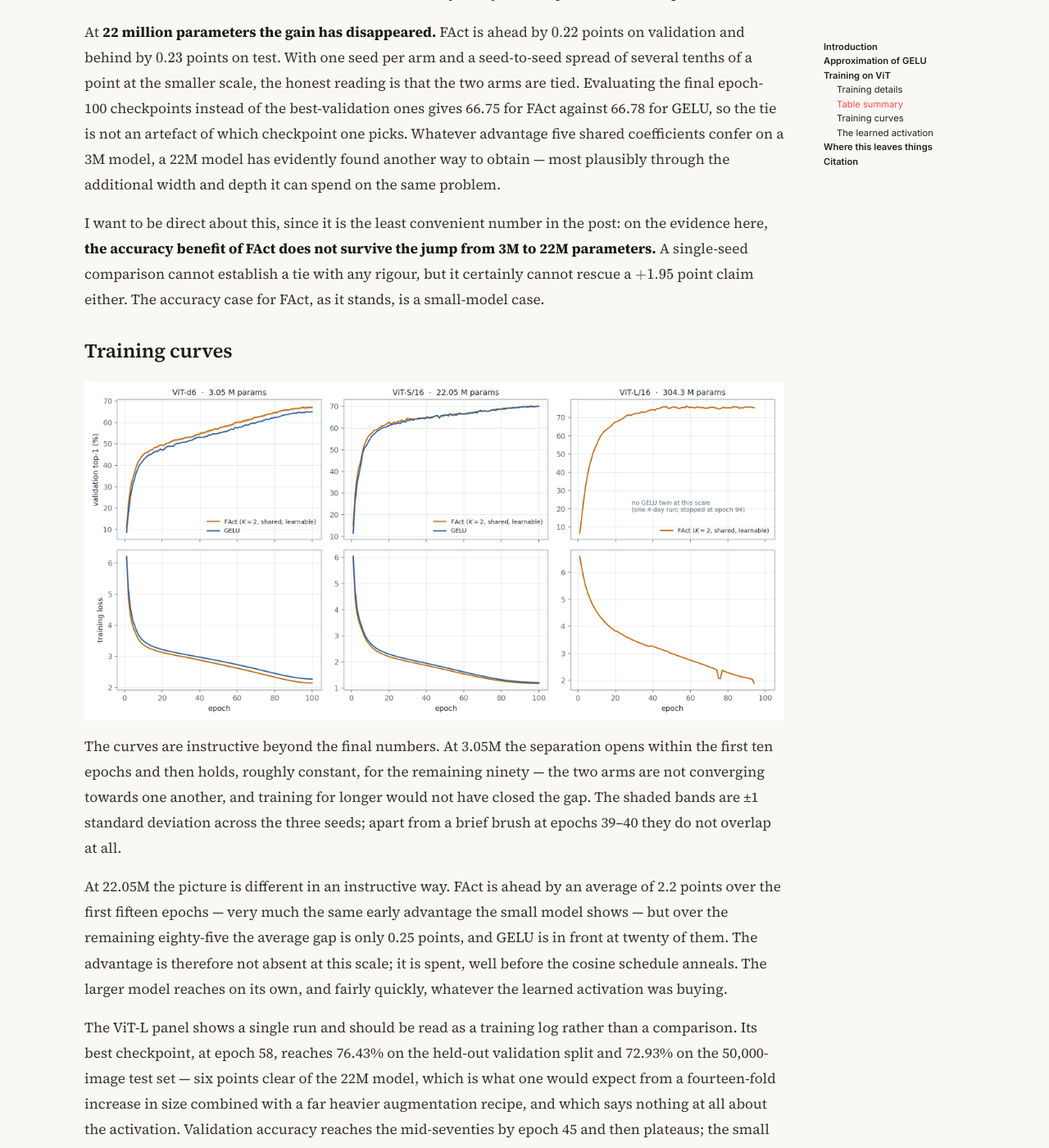
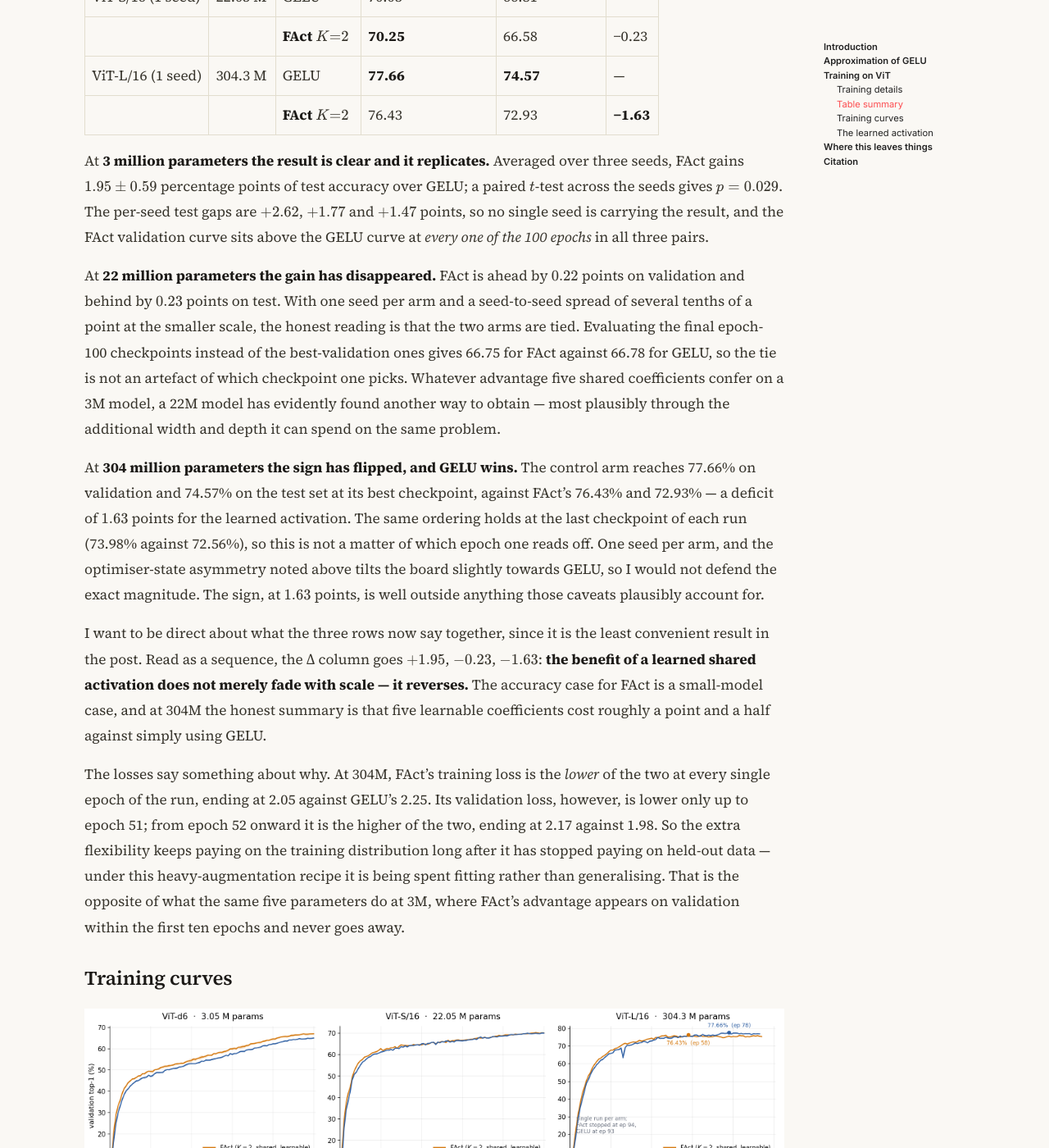
Before and after one commit to Arunprakash-A/Arunprakash-a.github.io, a Jekyll site: the page built from _posts/2026-11-07-FAct-Fourier-Activation.md, in a window 1280 px wide and 1400 px high, scrolled down 6097 px. Shown: the whole window at 82% size. Built offline with Jekyll 4.4.1, drawn with Linux system fonts in a browser that asks for light colours; nearby versions of some CDN libraries; formulas are drawn with MathJax 3; some of the changed text lies outside the part shown.

Commit message:
Add the 304M GELU control arm to the FAct post
The ViT-L/16 comparison that the post listed as missing has now run: a
GELU twin matched to the learnable-FAct arm on geometry, data split,
seed, batch size, learning rate, schedule and the heavy-augmentation
recipe, differing only in the activation.

It wins. Best-checkpoint test top-1 is 74.57% for GELU against 72.93%
for FAct, so the test-set delta across the three scales now reads
+1.95 / -0.23 / -1.63: the benefit of a learned shared activation does
not merely fade with scale, it reverses.

- results table gains a 304M GELU row; prose reports the reversal and
  the epoch-65 crossover, and traces it to FAct ending with the lower
  training loss at every epoch but the higher validation loss from
  epoch 52 on
- regenerated training-curves-three-scales.png with both arms in the
  304M panel
- replaced the "no twin, question remains open" caveat with the real
  one: FAct's six resumptions restarted AdamW's moments from zero while
  GELU's three did not, which favours GELU and makes the gap an upper
  bound
- the shape result is unchanged and now explicitly flagged as not
  contingent on which arm won

Co-Authored-By: Claude Opus 5 <noreply@anthropic.com>

```diff
--- a/_posts/2026-11-07-FAct-Fourier-Activation.md
+++ b/_posts/2026-11-07-FAct-Fourier-Activation.md
@@ -3,7 +3,7 @@ title: "FAct (Fourier Activation)"
 date: 2026-11-07
 tags: [Deep-Learning, Research, Transformers]
 mathjax: true
-excerpt: "A single activation written as a truncated Fourier series, shared by every block of a Vision Transformer and learned on ImageNet-1K — at 3 million, 22 million and 304 million parameters."
+excerpt: "A single activation written as a truncated Fourier series, shared by every block of a Vision Transformer and learned on ImageNet-1K. Against matched GELU twins at 3M, 22M and 304M parameters it wins, ties, and then loses — while learning the same curve every time."
 ---
 
 Nearly every architecture we build begins with a decision that is almost never
@@ -118,15 +118,15 @@ place to sit — not from a faithful reproduction of GELU.
 ## Training on ViT
 
 I trained three Vision Transformers on ImageNet-1K, spanning two orders of magnitude
-in size, with the globally shared $K=2$ FAct in place of GELU in every FFN. At the two
-smaller scales a GELU-activated twin was trained under an identical configuration, so
-the activation is the only difference between the arms.
+in size, with the globally shared $K=2$ FAct in place of GELU in every FFN. At every
+scale a GELU-activated twin was trained under an identical configuration, so the
+activation is the only difference between the arms.
 
 ### Training details
 
 | | **ViT-d6** | **ViT-S/16** | **ViT-L/16** |
 |---|---|---|---|
-| Parameters (FAct / GELU) | 3,048,237 / 3,048,232 | 22,050,669 / 22,050,664 | 304,326,637 / — |
+| Parameters (FAct / GELU) | 3,048,237 / 3,048,232 | 22,050,669 / 22,050,664 | 304,326,637 / 304,326,632 |
 | Depth · embed · heads | 6 · 192 · 6 | 12 · 384 · 6 | 24 · 1024 · 16 |
 | Patch · resolution | 16 · 224² | 16 · 224² | 16 · 224² |
 | Optimiser | AdamW | AdamW | AdamW |
@@ -134,10 +134,10 @@ the activation is the only difference between the arms.
 | Weight decay | 0.05 | 0.05 | 0.05 |
 | Warm-up / schedule | 5 ep · cosine | 5 ep · cosine | 2 ep · cosine |
 | Batch size | 256 | 512 | 64 |
-| Epochs | 100 | 100 | 100 scheduled, stopped at 94 |
+| Epochs | 100 | 100 | 100 scheduled; FAct stopped at 94, GELU at 93 |
 | Augmentation | RRC(0.5–1.0) + flip | RRC(0.5–1.0) + flip | heavy: RandAugment(2,9) + RandomErasing(0.25) + RRC(0.08–1.0) + mixup 0.8 / CutMix 1.0 |
 | Seeds | 3 | 1 | 1 |
-| Wall-clock (per run)† | ≈ 19–27 h | ≈ 43 h | ≈ 3.7 days |
+| Wall-clock (per run)† | ≈ 19–27 h | ≈ 43 h | ≈ 3.2–3.7 days |
 
 † Wall-clock is quoted only to convey the scale of each run. These were shared
 machines with varying contention, so the figures are not a like-for-like timing
@@ -150,14 +150,25 @@ training set as the validation split, and the official 50,000-image ImageNet val
 set used strictly as a held-out test set. Every accuracy reported as "test" below is
 measured on those 50,000 images.
 
-One caveat must be registered at the outset, since it governs how much the three rows
-may be compared with each other. **This is not a controlled scaling study.** The ViT-L
-run differs from the two smaller runs in learning rate, batch size and augmentation
-recipe, all of which were chosen to make a 304M model trainable from scratch within a
-reasonable wall-clock budget rather than to hold the comparison fixed. It also has no
-GELU twin — a second four-day run was not affordable. The ViT-L row therefore answers
-"what shape does a large model learn on this data?" and not "does FAct beat GELU at
-304M?". The latter question remains open.
+Two caveats must be registered at the outset, since they govern how much the three rows
+may be compared with each other.
+
+**This is not a controlled scaling study.** The ViT-L run differs from the two smaller
+runs in learning rate, batch size and augmentation recipe, all of which were chosen to
+make a 304M model trainable from scratch within a reasonable wall-clock budget rather
+than to hold the comparison fixed. Comparisons *down* the table — 3M against 304M — are
+therefore confounded; comparisons *within* a column, FAct against its GELU twin, are not.
+
+**The 304M pair has one asymmetry I could not remove after the fact.** Both arms were
+carried across 24-hour scheduler windows by stopping and resubmitting from the latest
+checkpoint. The FAct run was launched before I had added optimiser state to the
+checkpoint format, so each of its six resumptions restarted AdamW's moments from zero;
+the GELU run, launched ten days later, resumed its moments properly across three
+restarts. That difference favours GELU at every window boundary, and it is not
+recoverable without re-running four days of training. It is small — the moments rebuild
+within a few hundred steps of a 19,861-step epoch — but it is real, and it points the
+same way as the result below, so the 304M gap should be read as an upper bound on
+GELU's advantage rather than a point estimate.
 
 ### Table summary
 
@@ -167,7 +178,8 @@ GELU twin — a second four-day run was not affordable. The ViT-L row therefore
 | | | **FAct** $K{=}2$ | **67.15 ± 0.65** | **64.47 ± 0.59** | **+1.95** |
 | ViT-S/16 (1 seed) | 22.05 M | GELU | 70.03 | 66.81 | — |
 | | | **FAct** $K{=}2$ | **70.25** | 66.58 | −0.23 |
-| ViT-L/16 (1 seed) | 304.3 M | **FAct** $K{=}2$ | **76.43** | 72.93 | no twin |
+| ViT-L/16 (1 seed) | 304.3 M | GELU | **77.66** | **74.57** | — |
+| | | **FAct** $K{=}2$ | 76.43 | 72.93 | **−1.63** |
 
 At **3 million parameters the result is clear and it replicates.** Averaged over three
 seeds, FAct gains $1.95 \pm 0.59$ percentage points of test accuracy over GELU; a
@@ -186,15 +198,34 @@ coefficients confer on a 3M model, a 22M model has evidently found another way t
 obtain — most plausibly through the additional width and depth it can spend on the
 same problem.
 
-I want to be direct about this, since it is the least convenient number in the post: on
-the evidence here, **the accuracy benefit of FAct does not survive the jump from 3M to
-22M parameters.** A single-seed comparison cannot establish a tie with any rigour, but
-it certainly cannot rescue a $+1.95$ point claim either. The accuracy case for FAct, as
-it stands, is a small-model case.
+At **304 million parameters the sign has flipped, and GELU wins.** The control arm
+reaches 77.66% on validation and 74.57% on the test set at its best checkpoint, against
+FAct's 76.43% and 72.93% — a deficit of $1.63$ points for the learned activation. The
+same ordering holds at the last checkpoint of each run (73.98% against 72.56%), so this
+is not a matter of which epoch one reads off. One seed per arm, and the optimiser-state
+asymmetry noted above tilts the board slightly towards GELU, so I would not defend the
+exact magnitude. The sign, at $1.63$ points, is well outside anything those caveats
+plausibly account for.
+
+I want to be direct about what the three rows now say together, since it is the least
+convenient result in the post. Read as a sequence, the Δ column goes $+1.95$, $-0.23$,
+$-1.63$: **the benefit of a learned shared activation does not merely fade with scale
+— it reverses.** The accuracy case for FAct is a small-model case, and at 304M the
+honest summary is that five learnable coefficients cost roughly a point and a half
+against simply using GELU.
+
+The losses say something about why. At 304M, FAct's training loss is the *lower* of the
+two at every single epoch of the run, ending at 2.05 against GELU's 2.25. Its validation
+loss, however, is lower only up to epoch 51; from epoch 52 onward it is the higher of
+the two, ending at 2.17 against 1.98. So the extra flexibility keeps paying on the
+training distribution long after it has stopped paying on held-out data — under this
+heavy-augmentation recipe it is being spent fitting rather than generalising. That is
+the opposite of what the same five parameters do at 3M, where FAct's advantage appears
+on validation within the first ten epochs and never goes away.
 
 ### Training curves
 
-<img src="/images/FAct-Fourier-Activation/training-curves-three-scales.png" alt="Six panels in two rows. Top row: validation top-1 accuracy against epoch for the three model scales; FAct is clearly above GELU at 3.05M, indistinguishable at 22.05M, and the 304M panel shows FAct alone. Bottom row: the corresponding training loss curves." style="max-width:100%; height:auto;">
+<img src="/images/FAct-Fourier-Activation/training-curves-three-scales.png" alt="Six panels in two rows. Top row: validation top-1 accuracy against epoch for the three model scales; FAct is clearly above GELU at 3.05M, indistinguishable at 22.05M, and at 304M FAct leads early before GELU crosses above it around epoch 65 and finishes 1.2 points higher. Bottom row: the corresponding training loss curves, where at 304M FAct's training loss is the lower of the two throughout." style="max-width:100%; height:auto;">
 
 The curves are instructive beyond the final numbers. At 3.05M the separation opens
 within the first ten epochs and then holds, roughly constant, for the remaining ninety
@@ -209,19 +240,27 @@ points, and GELU is in front at twenty of them. The advantage is therefore not a
 at this scale; it is spent, well before the cosine schedule anneals. The larger model
 reaches on its own, and fairly quickly, whatever the learned activation was buying.
 
-The ViT-L panel shows a single run and should be read as a training log rather than a
-comparison. Its best checkpoint, at epoch 58, reaches 76.43% on the held-out validation
-split and 72.93% on the 50,000-image test set — six points clear of the 22M model, which
-is what one would expect from a fourteen-fold increase in size combined with a far
-heavier augmentation recipe, and which says nothing at all about the activation.
-Validation accuracy reaches the mid-seventies by epoch 45 and then plateaus; the small
-discontinuities in the loss curve near epochs 75 and 94 are resume boundaries, since the run was carried across several 24-hour scheduler windows
-by stopping and resubmitting from the latest checkpoint. The run was halted at epoch 94
-rather than 100: validation loss had begun drifting upward from epoch 77 while
-validation accuracy stayed flat — the usual late-cosine label-smoothing
-overconfidence — and the learned coefficients were by then moving only in the fourth
-decimal place. That reading is borne out by the final epoch-94 checkpoint, which scores
-75.44% validation and 72.56% test, below the epoch-58 best on both counts.
+At 304.3M the 22M pattern repeats, and then goes one step further. FAct is ahead for
+roughly the first two-thirds of training — by an average of 1.9 points over epochs 1–20
+and 1.1 points over epochs 21–60 — and its best checkpoint, at epoch 58, arrives while
+it is still in front. GELU catches it at epoch 65 and stays ahead thereafter, leading by
+an average of 1.2 points over epochs 61–93 and peaking at 77.66% at epoch 78. So the
+early-advantage-then-spent story of the 22M run is visible here too; what is new is that
+the curves do not merely converge, they cross.
+
+Both runs were carried across 24-hour scheduler windows by stopping and resubmitting
+from the latest checkpoint, which is what the small discontinuities in the loss curves
+are. Neither reached epoch 100: FAct was halted at 94 because its validation loss had
+been drifting upward since epoch 77 while validation accuracy stayed flat — the usual
+late-cosine label-smoothing overconfidence — and its coefficients were by then moving
+only in the fourth decimal place; GELU was stopped at 93, fifteen epochs past its own
+peak and oscillating flat between 76.5% and 77.1% for the last eight of them. Reading
+each run's last checkpoint instead of its best gives 72.56% test for FAct and 73.98%
+for GELU, preserving the ordering.
+
+Both models are of course far above the 22M pair, by six to eight points, which is what
+a fourteen-fold increase in size with a much heavier augmentation recipe buys and which
+says nothing about the activation either way.
 
 ### The learned activation
 
@@ -271,6 +310,14 @@ shape with the volume turned down. Whether this reflects the model size or the m
 heavier augmentation and smaller learning rate it was trained with, I cannot separate
 from this single run — and it would be wrong to claim otherwise.
 
+It is tempting to connect the flatness to the accuracy result — the one scale where the
+learned curve stays closest to a plain monotone nonlinearity is also the one scale where
+GELU wins — and the connection may well be real. But a single run cannot distinguish
+"the large model found less use for the oscillation" from "the large model had not
+finished moving when I stopped it at epoch 94", and the coefficients were still drifting
+in the fourth decimal place when it stopped. I record the coincidence and leave it at
+that.
+
 There is one further observation that I did not anticipate, and which I find the most
 persuasive piece of evidence in the whole study. The three seeds of the 3.05M model
 end at:
@@ -297,25 +344,38 @@ To summarise honestly:
 - A globally shared $K=2$ Fourier activation costs five parameters and gives a
   reproducible $+1.95$ point test gain on a 3M-parameter ViT on ImageNet-1K.
 - That gain is gone by 22M parameters, where FAct and GELU are tied on a single-seed
-  comparison.
+  comparison, and **reversed by 304M, where the GELU twin wins by $1.63$ points.**
+  Across the three scales the test-set delta runs $+1.95$, $-0.23$, $-1.63$.
+- The mechanism behind the reversal is visible in the curves: at both 22M and 304M FAct
+  holds a one-to-two point lead for the first part of training and then loses it. At
+  304M it also ends with the lower training loss and the higher validation loss, which
+  is what spending flexibility on fitting rather than generalising looks like.
 - At all three scales — 3M, 22M and 304M — the learned curve departs from GELU in the
   same direction and arrives at a recognisably common shape, with the largest model
-  settling on a flatter version of it.
+  settling on a flatter version of it. This holds *regardless of which arm won*.
 - Across seeds at a fixed scale, the learned coefficients reproduce to about two
   decimal places.
 
-The accuracy story and the shape story therefore point in different directions, and I
-think it is the second that deserves the follow-up. If the curve a network learns is
-determined this reliably by the data, then it is a property of the problem and not of
-the particular network, and one ought to be able to learn it once and reuse it
+The accuracy story and the shape story therefore point in different directions — more
+sharply now than when I first wrote this up, since the accuracy story ends in a loss
+rather than a tie. It is the second that deserves the follow-up. If the curve a network
+learns is determined this reliably by the data, then it is a property of the problem and
+not of the particular network, and one ought to be able to learn it once and reuse it
 elsewhere. That is precisely what the transfer experiments in the companion post
 [We Can Not Only Learn Activations, But Also Transfer Them](/2026/08/31/we-can-not-only-learn-but-also-transfer-activations.html)
-examine, and it is where I believe the idea actually earns its keep.
+examine, and it is where I believe the idea actually earns its keep. It is worth saying
+plainly that the shape result is *not* contingent on FAct winning: the 304M model learns
+the same departure from GELU whether or not that departure helped it, which is what makes
+the curve interesting as an object of study rather than as a proposed improvement.
 
-What is still missing is a GELU twin at 304M and more than one seed at 22M, both of
-which are compute questions rather than scientific ones. Until those exist, the
-scaling behaviour above should be read as three careful observations and not as a
-trend.
+What is still missing is more than one seed at 22M and at 304M. Both are compute
+questions rather than scientific ones, and at four days per 304M run the second is not
+cheap. A monotone progression across three scales measured once each is suggestive, not
+established; with the 304M arms differing by $1.63$ points I am fairly confident of the
+*sign* at that scale, considerably less so of the shape of the curve connecting the
+three points. The one asymmetry I know of — FAct's optimiser moments restarting at each
+resume — pushes in GELU's favour, so a properly matched rerun would most likely narrow
+the 304M gap rather than widen it.
 
 ## Citation
 
```
Also changed, not shown: images/FAct-Fourier-Activation/training-curves-three-scales.png.
